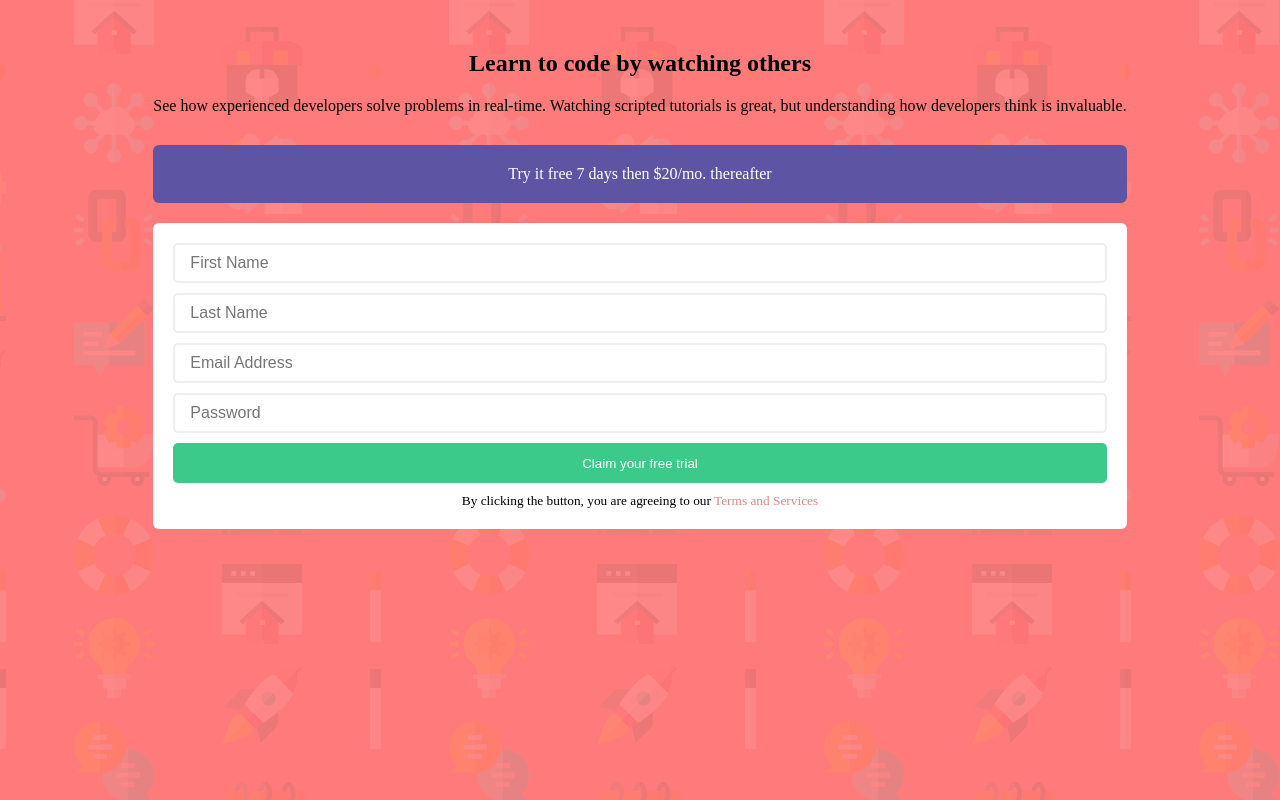
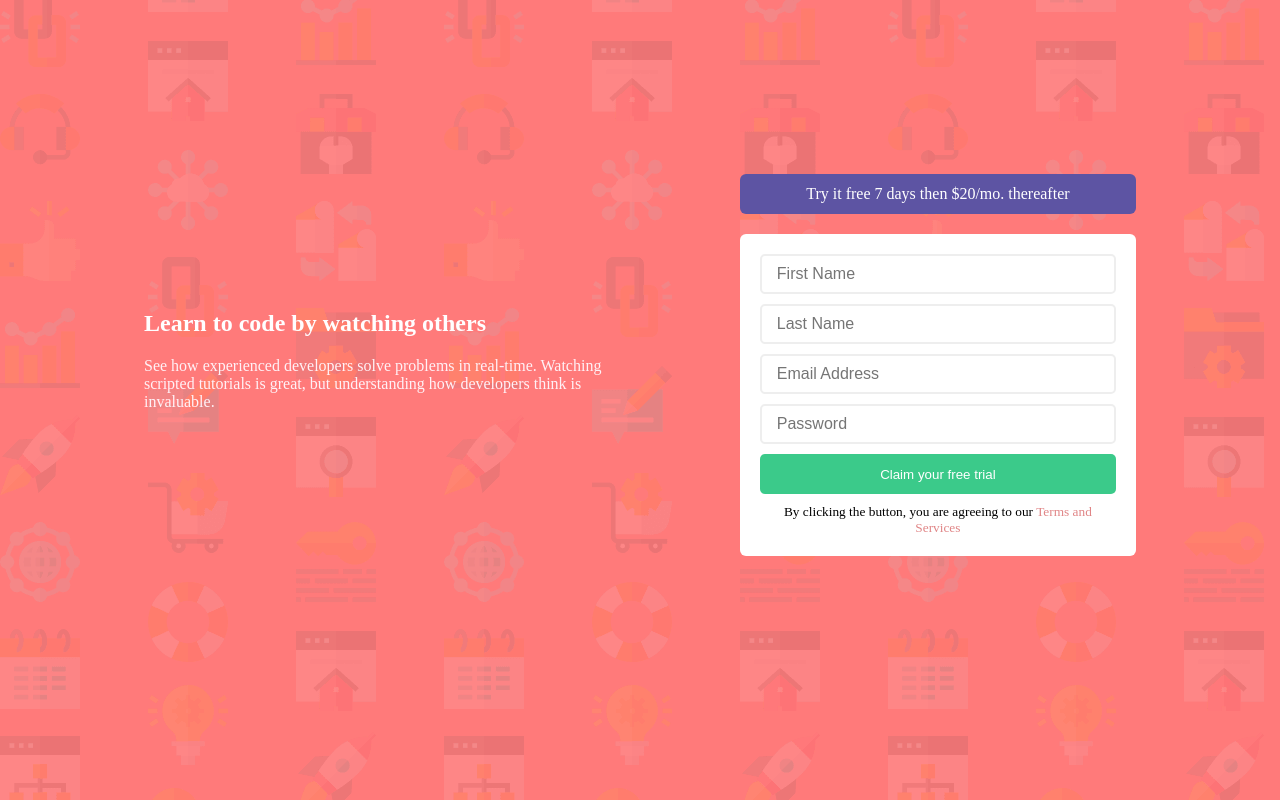
Before and after one commit to sammmy001/introComponetFrontendMentor, a plain HTML site: page index.html in a window 1280 px wide. Drawn offline with Linux system fonts and the light colour scheme.

Commit message:
testing process

```diff
--- a/index.html
+++ b/index.html
@@ -25,7 +25,7 @@
                     <input type="email" placeholder="Email Address"  required>
                     <input type="password" placeholder="Password">
                     <button>Claim your free trial</button>
-                    <small> By clicking the button, you are agreeing to our <span>Terms and Services</span></small>
+                    <small> By clicking the button, you are agreeing to our <a href="#">Terms and Services</a></small>
                 </form>
             </div>
         </div>
--- a/style.css
+++ b/style.css
@@ -26,13 +26,18 @@ h2,p,small ,.trial{
 }
 h2{
     margin-bottom: 20px;
+    color:#FFFEFF;
 }
 p{
     margin-bottom: 30px;
+    color: #FFF1F6;
 }
 .trial{
     background-color: #5D54A3;
     color: white;
+    display: flex;
+    justify-content: center;
+    align-items: center;
     padding: 20px;
     margin-bottom: 20px;
     border-radius: 6px;
@@ -54,16 +59,62 @@ form input, button{
 input{
     padding: 15px;
 }
+/* so the input doesn't auto zoom on safari browsers */
 input[type="password"], input[type="email"],input[type="text"]{
     font-size: 16px;
 }
 button{
-    /* display: block; */
     background-color: #3BCA8A;
     color: white;
     border: none;
 
 }
-span{
+button:hover{
+    box-shadow: -1px 4px 10px gold ;
+    transform: scale(1.05);
+    transition: .3s;
+    cursor: pointer;
+}
+button:active{
+    background-color: #0cd279;
+    box-shadow: none;
+}
+a{
     color: #E08586;
+    text-decoration: none;
 }
+
+@media screen and (min-width:700px){
+    .parent{
+        background-image: url(./images/bg-intro-desktop.png);
+    }
+    .coat{
+        flex-direction: row;
+        align-items: center;
+        padding-left: 10%;
+        padding-right: 10%;
+    }
+    .left-section{
+        width: 50%;
+        display: flex;
+        flex-direction: column;
+        justify-content: center;
+        align-items: start;
+        margin-right: 100px;
+    }
+    p, h2{
+        text-align: start;
+    }
+    .trial{
+        height: 40px;
+    }
+
+}
+
+@media screen and (min-width:700px) and (max-width:1050px){
+    .coat{
+        padding-left: 5%;
+        padding-right: 5%;
+    }
+
+}
```
